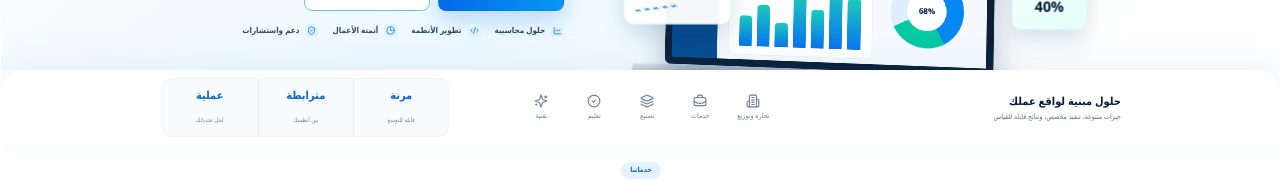
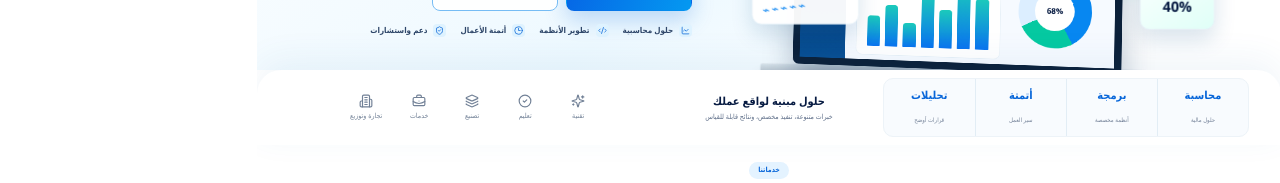
Before and after one commit to AhmedMohamed500/Money-Coder---WebSite, a Next.js app: page / in a window 1280 px wide. Shown: the part 275-458 px from the top of the page. Built offline with nearby package versions, Linux system fonts and the light colour scheme; no server answers.

Commit message:
fix: preserve reference scale on large desktops

```diff
--- a/app/globals.css
+++ b/app/globals.css
@@ -22,7 +22,7 @@ button { font: inherit; }
 .container { width: min(1180px, calc(100% - 40px)); margin-inline: auto; }
 .section { position: relative; padding: 74px 0; overflow: hidden; }
 .section-wave { background: linear-gradient(145deg, #fafdff 8%, #eef9ff 50%, #fff 88%); }
-.section-wave::after { content: ""; position: absolute; inset-inline: -6%; bottom: -55px; height: 115px; background: rgba(21, 196, 218, .08); border-radius: 50% 50% 0 0 / 100% 100% 0 0; transform: rotate(-2deg); pointer-events: none; }
+.section-wave::after { content: ""; position: absolute; inset-inline: 0; bottom: -55px; height: 115px; background: rgba(21, 196, 218, .08); border-radius: 50% 50% 0 0 / 100% 100% 0 0; transform: rotate(-2deg); pointer-events: none; }
 
 .button { min-height: 44px; padding: 0 23px; border-radius: 11px; display: inline-flex; align-items: center; justify-content: center; gap: 8px; font-weight: 750; font-size: 14px; border: 1px solid transparent; transition: transform .2s ease, box-shadow .2s ease, background .2s ease; cursor: pointer; }
 .button:hover { transform: translateY(-2px); }
@@ -105,7 +105,7 @@ button { font: inherit; }
 .trust-statement span { color: var(--muted); font-size: 11px; margin-top: 4px; }
 .sector-list { display: flex; justify-content: center; gap: 18px; color: #718096; font-size: 11px; }
 .sector-list span { display: grid; place-items: center; gap: 6px; min-width: 54px; }
-.trust-facts { display: grid; grid-template-columns: repeat(3,1fr); background: #f8fbfe; border: 1px solid #edf3f8; border-radius: 15px; }
+.trust-facts { display: grid; grid-template-columns: repeat(4,1fr); background: #f8fbfe; border: 1px solid #edf3f8; border-radius: 15px; }
 .trust-facts div { text-align: center; padding: 13px 8px; border-left: 1px solid #e2edf5; }
 .trust-facts div:last-child { border: 0; }
 .trust-facts strong { display: block; color: var(--blue); font-size: 15px; }
@@ -291,7 +291,10 @@ button { font: inherit; }
   .hero-visual { height: 262px; transform: scale(.65); transform-origin: 100% 50%; margin-left: -180px; width: 700px; }
 
   .trust-strip { border-radius: 24px 24px 0 0; }
-  .trust-inner { min-height: 75px; grid-template-columns: 1.1fr 1.45fr 1.15fr; gap: 16px; }
+  .trust-inner { min-height: 75px; grid-template-columns: 1.5fr .8fr 1.5fr; grid-template-areas: "sectors statement facts"; gap: 16px; direction: ltr; }
+  .sector-list { grid-area: sectors; }
+  .trust-statement { grid-area: statement; direction: rtl; text-align: center; }
+  .trust-facts { grid-area: facts; direction: rtl; }
   .trust-statement strong { font-size: 11px; }
   .trust-statement span { margin-top: 2px; font-size: 7px; }
   .sector-list { gap: 11px; font-size: 7px; }
@@ -409,3 +412,17 @@ button { font: inherit; }
   .footer-cta .button { min-height: 29px; padding-inline: 12px; font-size: 7px; }
   .footer-grid, .footer-bottom { display: none; }
 }
+
+/*
+ * The approved artboard is 1024px wide. On larger desktop screens, scale that
+ * exact composition proportionally instead of leaving a tiny 1024px layout in
+ * the middle of a 1440/1920px viewport.
+ */
+@media (min-width: 1200px) {
+  body {
+    width: 1024px;
+    max-width: none;
+    margin: 0;
+    zoom: calc(100vw / 1024px);
+  }
+}
--- a/components/TrustBar.tsx
+++ b/components/TrustBar.tsx
@@ -5,6 +5,11 @@ export function TrustBar() {
   return <section className="trust-strip" aria-label="مجالات العمل"><div className="container trust-inner">
     <div className="trust-statement"><strong>حلول مبنية لواقع عملك</strong><span>خبرات متنوعة، تنفيذ مخصص، ونتائج قابلة للقياس</span></div>
     <div className="sector-list">{sectors.map(([Icon, label]) => <span key={label}><Icon size={18} />{label}</span>)}</div>
-    <div className="trust-facts"><div><strong>مرنة</strong><span>قابلة للتوسع</span></div><div><strong>مترابطة</strong><span>بين أنظمتك</span></div><div><strong>عملية</strong><span>لحل تحدياتك</span></div></div>
+    <div className="trust-facts">
+      <div><strong>محاسبة</strong><span>حلول مالية</span></div>
+      <div><strong>برمجة</strong><span>أنظمة مخصصة</span></div>
+      <div><strong>أتمتة</strong><span>سير العمل</span></div>
+      <div><strong>تحليلات</strong><span>قرارات أوضح</span></div>
+    </div>
   </div></section>;
 }
```
